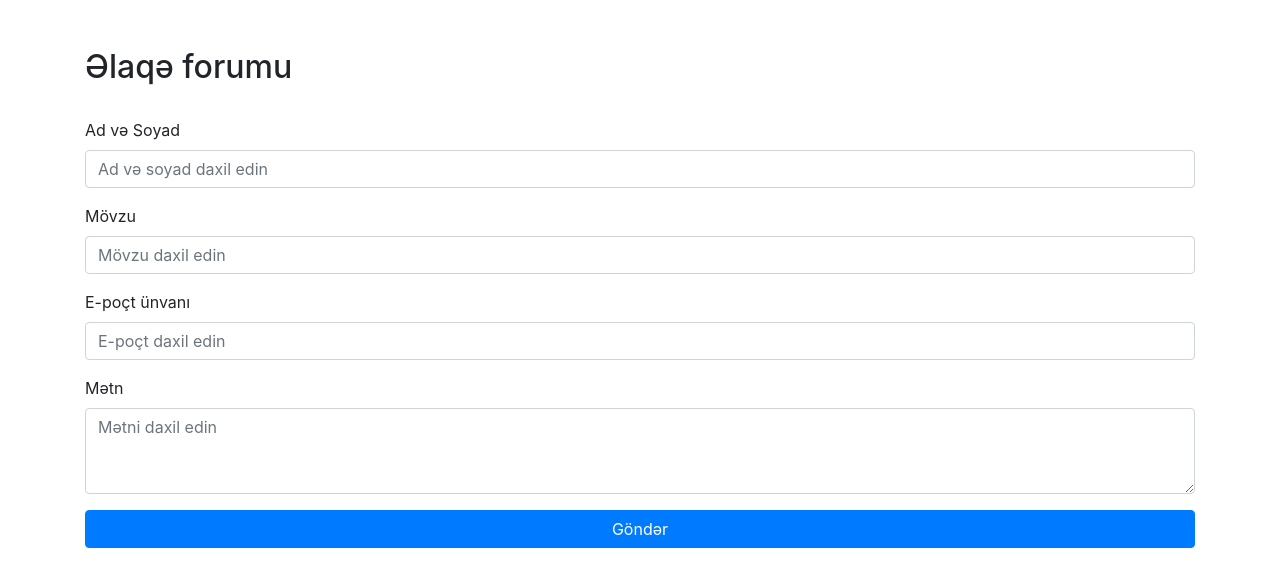
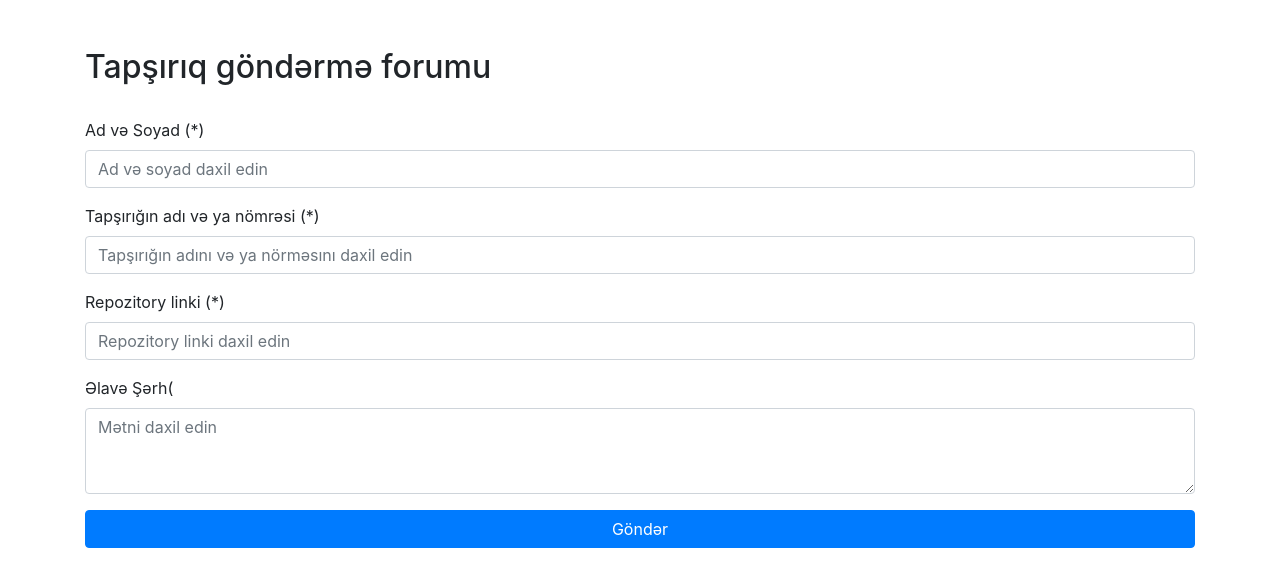
Before and after one commit to muradorucov/sendto_mailJS_test, a React (Vite) app: page / in a window 1280 px wide. Shown: the top 586 px of the page. Built offline with nearby package versions, Linux system fonts and the light colour scheme; no server answers.

Commit message:
feat: forum update

```diff
--- a/src/App.jsx
+++ b/src/App.jsx
@@ -32,10 +32,10 @@ function App() {
       <div className="row">
         <div className="col-12">
           <div className="App">
-            <h2 className='pb-4'>Əlaqə forumu</h2>
+            <h2 className='pb-4'>Tapşırıq göndərmə forumu</h2>
             <form onSubmit={sendData} ref={form}>
               <div className="form-group">
-                <label htmlFor="sender_name">Ad və Soyad</label>
+                <label htmlFor="sender_name">Ad və Soyad (*)</label>
                 <input
                   type="text"
                   className="form-control"
@@ -48,33 +48,33 @@ function App() {
                 />
               </div>
               <div className="form-group">
-                <label htmlFor="subject">Mövzu</label>
+                <label htmlFor="subject">Tapşırığın adı və ya nömrəsi (*)</label>
                 <input
                   type="text"
                   className="form-control"
                   name='subject'
                   id="subject"
-                  placeholder="Mövzu daxil edin"
+                  placeholder="Tapşırığın adını və ya nörməsını daxil edin"
                   value={subject}
                   onChange={(e) => setSubject(e.target.value)}
                   required
                 />
               </div>
               <div className="form-group">
-                <label htmlFor="sender_email">E-poçt ünvanı</label>
+                <label htmlFor="sender_email">Repozitory linki (*)</label>
                 <input
                   type="email"
                   className="form-control"
                   name='sender_email'
                   id="sender_email"
-                  placeholder="E-poçt daxil edin"
+                  placeholder="Repozitory linki daxil edin"
                   value={email}
                   onChange={(e) => setEmail(e.target.value)}
                   required
                 />
               </div>
               <div className="form-group">
-                <label htmlFor="message">Mətn</label>
+                <label htmlFor="message">Əlavə Şərh(</label>
                 <textarea
                   className="form-control"
                   id="message"
@@ -83,7 +83,6 @@ function App() {
                   placeholder="Mətni daxil edin"
                   value={message}
                   onChange={(e) => setMessage(e.target.value)}
-                  required
                 />
               </div>
               <button
```
